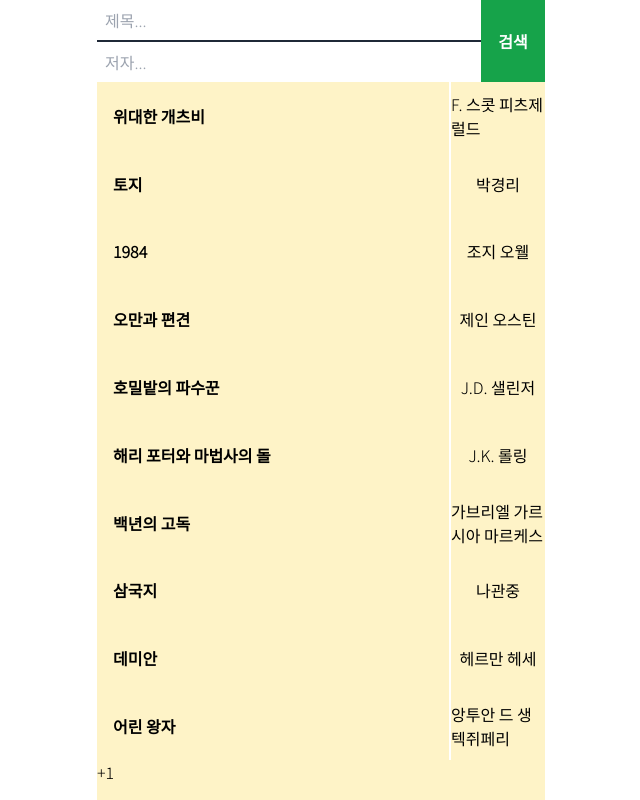
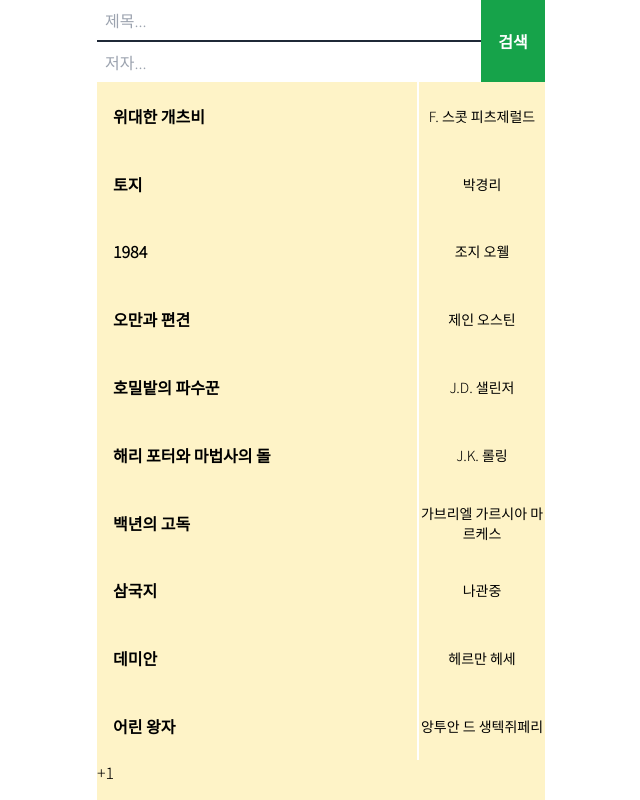
Before and after one commit to kkukileon305/rgt-test, a Next.js app: page /books in a window 1280 px wide. Shown: the whole page, without its empty margins (319-959 px from the left). Built offline with nearby package versions, Linux system fonts and the light colour scheme.

Commit message:
#design: 저자명 폰트 축소

```diff
--- a/app/books/BookPagination.tsx
+++ b/app/books/BookPagination.tsx
@@ -74,10 +74,10 @@ const BookPagination = ({ firstPageData }: BookPaginationProps) => {
               href={`/books/${book.id}`}
               className="w-full flex items-center"
             >
-              <span className="w-[calc(100%-96px)] flex font-extrabold px-4">
+              <span className="w-[calc(100%-128px)] flex font-extrabold px-4">
                 {book.title}
               </span>
-              <span className="w-24 border-l-2 flex h-full items-center justify-center border-white">
+              <span className="w-32 border-l-2 text-center text-sm flex h-full items-center justify-center border-white">
                 {book.author}
               </span>
             </Link>
```
